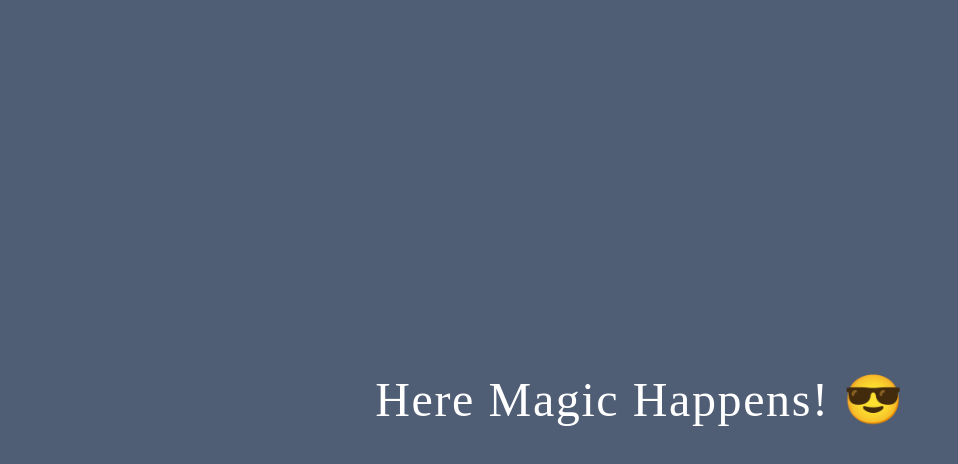
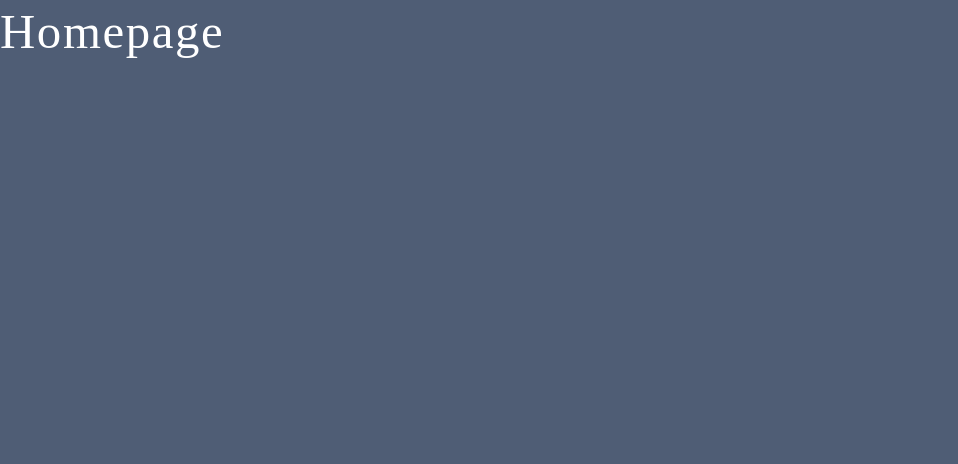
Before and after one commit to JiiXaa/phonecall-site, a React (Create React App) app in the folder client/: page /homepage in a window 1280 px wide. Shown: the top 464 px of the page, without its empty margins (0-958 px from the left). Built offline with nearby package versions, Linux system fonts and the light colour scheme.

Commit message:
Added simple routes with react-router-dom, and Homepage component.

```diff
--- a/client/package.json
+++ b/client/package.json
@@ -6,9 +6,11 @@
     "@testing-library/jest-dom": "^5.16.5",
     "@testing-library/react": "^13.4.0",
     "@testing-library/user-event": "^13.5.0",
+    "history": "^5.3.0",
     "normalize.css": "^8.0.1",
     "react": "^18.2.0",
     "react-dom": "^18.2.0",
+    "react-router-dom": "^6.4.5",
     "react-scripts": "5.0.1",
     "styled-components": "^5.3.6",
     "web-vitals": "^2.1.4"
--- a/client/src/App.js
+++ b/client/src/App.js
@@ -1,10 +1,25 @@
+import { BrowserRouter, Routes, Route } from 'react-router-dom';
+import Homepage from './pages/Homepage';
+
 import styled from 'styled-components';
 
 function App() {
   return (
-    <WrapperStyled>
-      <h1>Here Magic Happens! 😎</h1>
-    </WrapperStyled>
+    <BrowserRouter>
+      <Routes>
+        <Route
+          path='/'
+          element={
+            <WrapperStyled>
+              <h1>Here Magic Happens! 😎</h1>
+            </WrapperStyled>
+          }
+        ></Route>
+        <Route path='/register' element={<div>Register</div>}></Route>
+        <Route path='/homepage' element={<Homepage />}></Route>
+        <Route path='*' element={<div>Error</div>}></Route>
+      </Routes>
+    </BrowserRouter>
   );
 }
 
--- /dev/null
+++ b/client/src/pages/Homepage.js
@@ -0,0 +1,9 @@
+const Homepage = () => {
+  return (
+    <div>
+      <h1>Homepage</h1>
+    </div>
+  );
+};
+
+export default Homepage;
```
Also changed, not shown: 1 other file (tests, documents, lock files or other folders).
